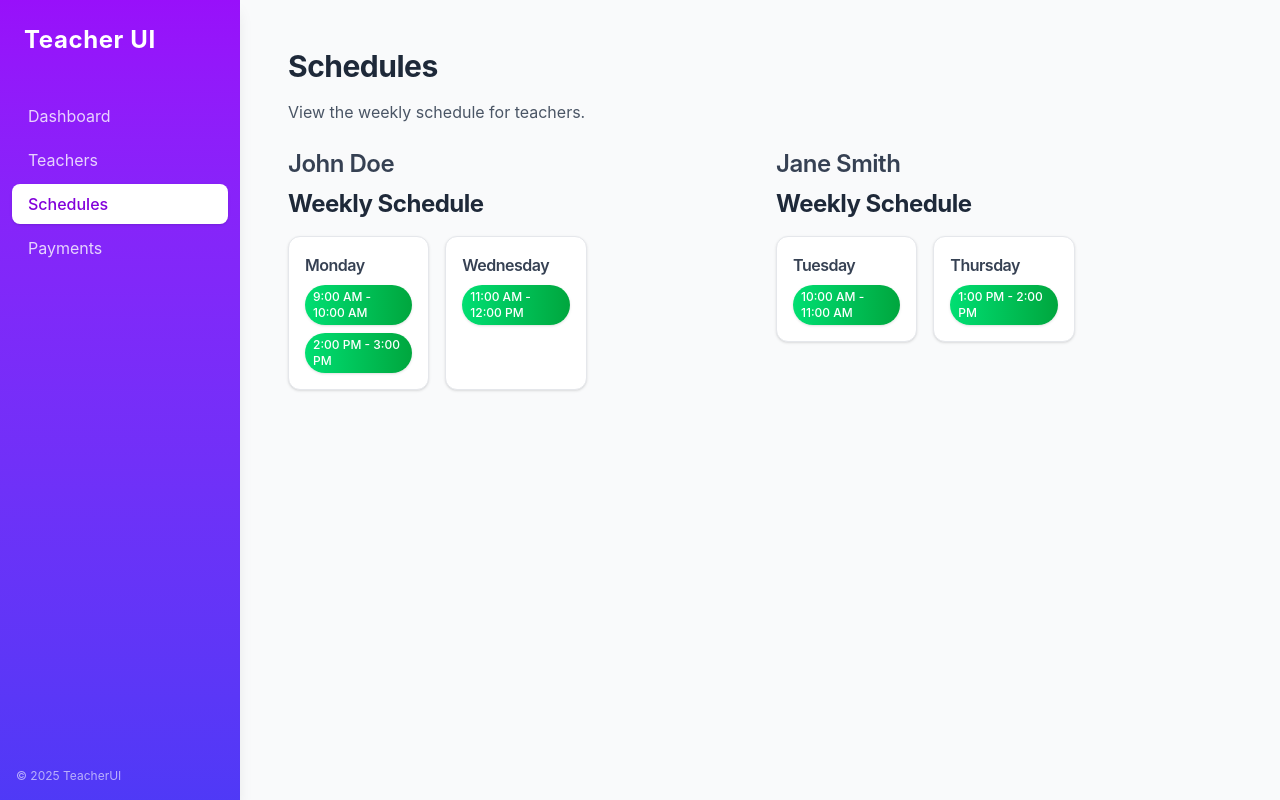
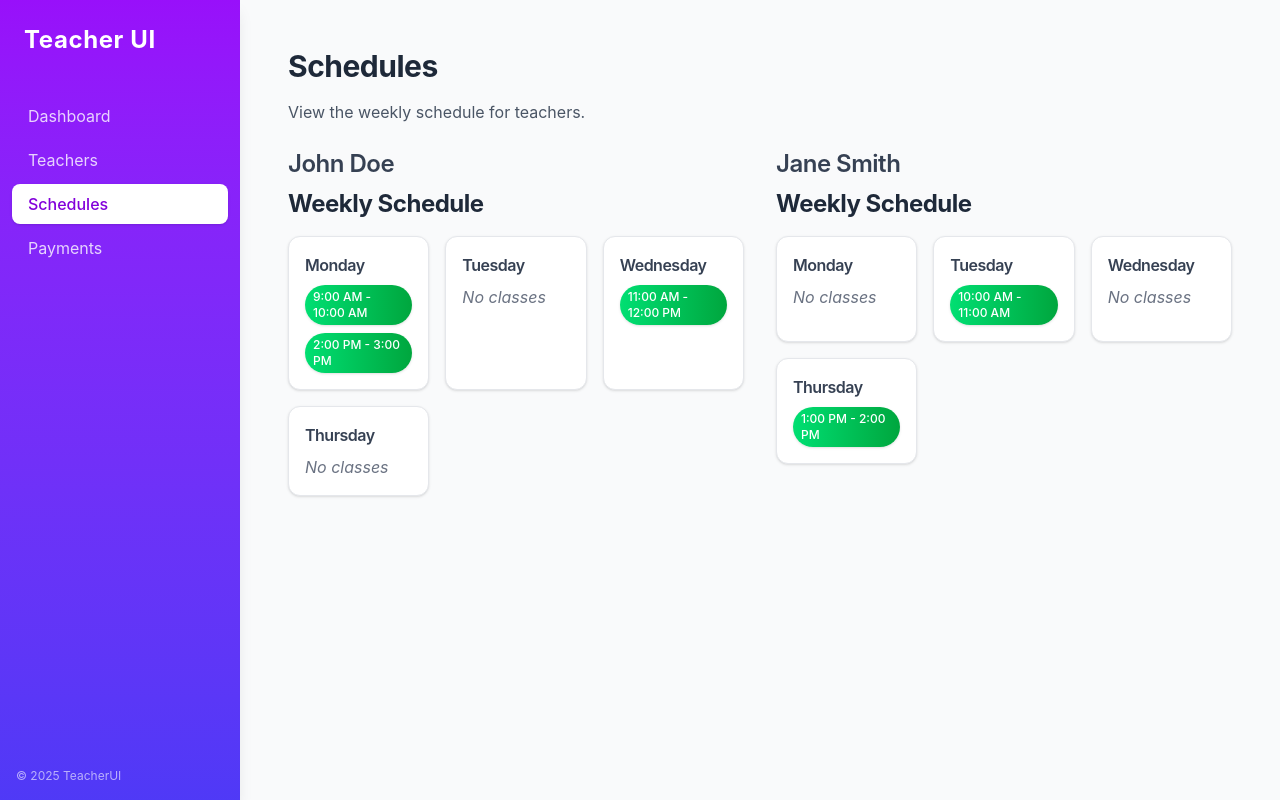
Before and after one commit to Rammiester/teacher-management-ui, a Next.js app: page /schedules in a window 1280 px wide. Built offline with nearby package versions, Linux system fonts and the light colour scheme.

Commit message:
feat: enhance AddTeacherModal and SchedulesPage to support teacher ID and default schedule structure

```diff
--- a/app/components/AddTeacherModal.tsx
+++ b/app/components/AddTeacherModal.tsx
@@ -5,10 +5,14 @@ import Toast from "./Toast"; // ✅ make sure Toast.tsx exists
 interface AddTeacherModalProps {
   onClose: () => void;
   onSubmit: (teacher: {
+    id: number;
     name: string;
     email: string;
     phone: string;
     qualifications: string[];
+    schedule: {
+      [key: string]: string[];
+    };
   }) => void;
 }
 
@@ -38,6 +42,7 @@ export default function AddTeacherModal({
 
     setTimeout(() => {
       onSubmit({
+        id: Date.now(), // or use a better unique id generator if available
         name,
         email,
         phone,
@@ -45,6 +50,7 @@ export default function AddTeacherModal({
           .split(",")
           .map((q) => q.trim())
           .filter(Boolean),
+        schedule: {}, // default empty schedule
       });
       setLoading(false);
       setSuccess(true);
--- a/app/page.tsx
+++ b/app/page.tsx
@@ -8,15 +8,27 @@ import AddTeacherModal from "./components/AddTeacherModal";
 import teacherData from "./data/teachers.json";
 import { useState } from "react";
 
+type Teacher = {
+  id: number;
+  name: string;
+  email: string;
+  phone: string;
+  qualifications: string[];
+  schedule: {
+    [key: string]: string[];
+  };
+};
+
 export default function DashboardPage() {
-  const [teachers, setTeachers] = useState(teacherData); // Teacher list
+  const [teachers, setTeachers] = useState<Teacher[]>(teacherData); // Teacher list
   const [showModal, setShowModal] = useState(false); // Modal state
 
   // Add new teacher handler
-  const handleAddTeacher = (newTeacher: (typeof teachers)[0]) => {
+  const handleAddTeacher = (newTeacher: Teacher) => {
     setTeachers((prev) => [...prev, newTeacher]);
     setShowModal(false);
   };
+
 
   return (
     <div className="flex flex-col md:flex-row">
--- a/app/schedules/page.tsx
+++ b/app/schedules/page.tsx
@@ -15,7 +15,14 @@ export default function SchedulesPage() {
             <h2 className="text-2xl font-semibold text-gray-700 mb-2">
               {teacher.name}
             </h2>
-            <ScheduleGrid schedule={teacher.schedule} />
+            <ScheduleGrid
+              schedule={{
+                monday: teacher.schedule.monday ?? [],
+                tuesday: teacher.schedule.tuesday ?? [],
+                wednesday: teacher.schedule.wednesday ?? [],
+                thursday: teacher.schedule.thursday ?? [],
+              }}
+            />
           </div>
         ))}
       </div>
```
